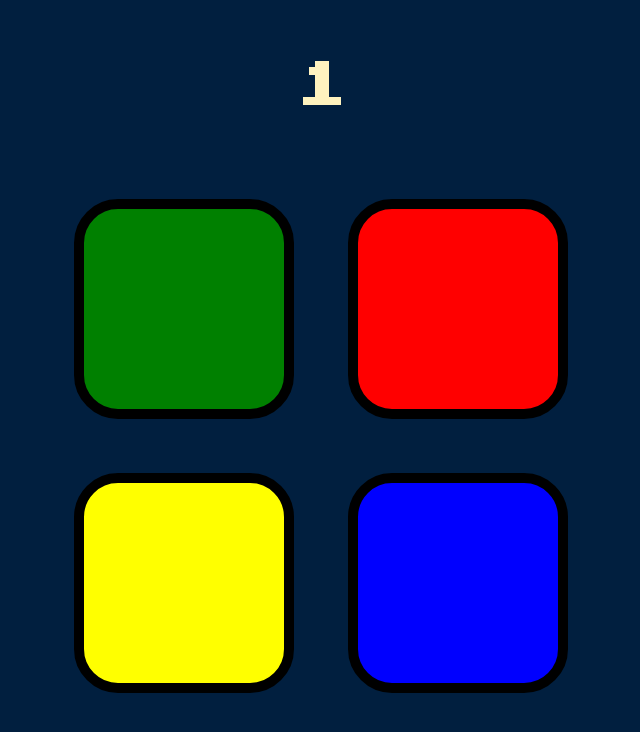
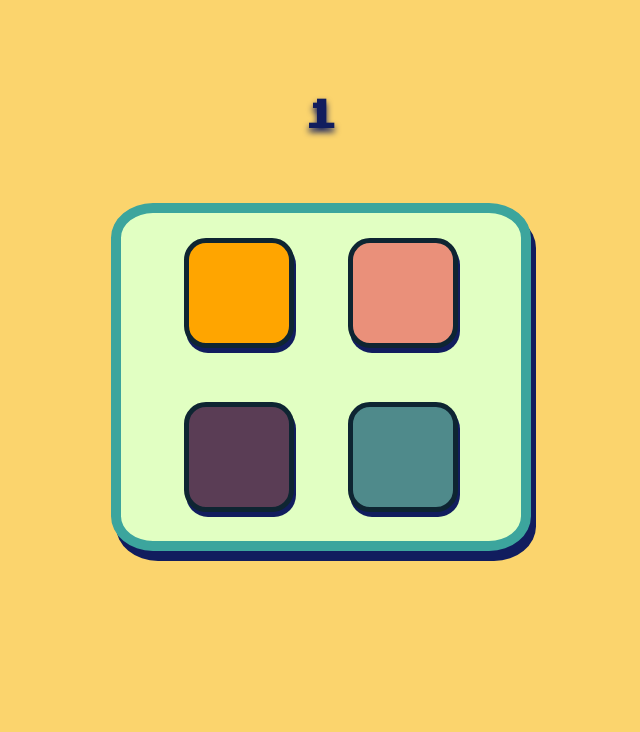
Before and after one commit to pflsbarbosa/SimonGame, a plain HTML site: page index.html in a window 1280 px wide. Shown: the whole page, without its empty margins (319-959 px from the left). Drawn offline with nearby package versions, Linux system fonts and the light colour scheme.

Commit message:
improving

```diff
--- a/game.js
+++ b/game.js
@@ -1,4 +1,3 @@
-
 var buttonColours = ["red", "blue", "green", "yellow"]; //4 colours
 var gamePattern = [];
 var userClickedPattern = [];
@@ -8,7 +7,7 @@
 
 countDown(4); //this function must be called hear
 
-$(document).keypress(function() {
+$(document).keypress(function () {
   if (!started) {
     $("#level-title").text("Level " + level);
     nextSequence(); //reset the userClickedPattern
@@ -16,7 +15,7 @@
   }
 });
 
-$(".btn").click(function() {
+$(".btn").click(function () {
 
   var userChosenColour = $(this).attr("id");
   userClickedPattern.push(userChosenColour);
@@ -25,7 +24,7 @@
   animatePress(userChosenColour);
 
   //2. Call checkAnswer() after a user has clicked and chosen their answer, passing in the index of the last answer in the user's sequence.
-  checkAnswer(userClickedPattern.length-1);
+  checkAnswer(userClickedPattern.length - 1);
 });
 
 
@@ -38,7 +37,7 @@
     console.log("success");
 
     //4. If the user got the most recent answer right in step 3, then check that they have finished their sequence with another if statement.
-      if (userClickedPattern.length === gamePattern.length){
+    if (userClickedPattern.length === gamePattern.length) {
 
       //5. Call nextSequence() after a 1000 millisecond delay.
       setTimeout(function () {
@@ -97,23 +96,27 @@
   level = 0;
   gamePattern = [];
   started = false;
-setTimeout(function(){
+  setTimeout(function () {
     countDown(4);
-},1500);
+  }, 1500);
 
 };
 
-function countDown(setCounter){
+function countDown(setCounter) {
   var counter = setCounter;
-  var interval = setInterval(function() {
+  var interval = setInterval(function () {
     counter--;
     $("h1").text(counter).fadeIn(100).fadeOut(100).fadeIn(100);
     // Display 'counter' wherever you want to display it.
-      if (counter == 0) {
+    if ((counter == 0)) {
       // Display a login box
       clearInterval(interval);
       $("#level-title").text("Level " + level);
       $("h1").text("Press any key and memorize the color or sound")
+    } else if (counter != 0 && started == true) {
+      // Display a login box
+      clearInterval(interval);
+      $("#level-title").text("Level " + level);
     }
   }, 1500);
 }
--- a/index.html
+++ b/index.html
@@ -3,16 +3,17 @@
 
 <head>
   <meta charset="utf-8">
-  <title>Simon</title>
+  <title>Simon Game</title>
   <link rel="stylesheet" href="styles.css">
   <link href="https://fonts.googleapis.com/css?family=Press+Start+2P" rel="stylesheet">
-
+  <!-- icons -->
+  <link rel="icon" href="simonGame.ico">
 </head>
 
 <body>
   <h1 id="level-title">Starting the Simon Game...</h1>
-  <div class="container">
-    <div lass="row">
+  <div  class="container">
+  <div  id="myBox" class="col-lg-4 col-md-2 col-sm-2">
 
       <div type="button" id="green" class="btn green">
 
@@ -21,9 +22,7 @@
       <div type="button" id="red" class="btn red">
 
       </div>
-    </div>
 
-    <div class="row">
 
       <div type="button" id="yellow" class="btn yellow">
 
--- a/styles.css
+++ b/styles.css
@@ -1,18 +1,26 @@
 body {
   text-align: center;
-  background-color: #011F3F;
+  text-shadow: 0px 4px 6px #111d5e;
+  background-color:#fbd46d;
+  margin: 0;
+  padding: 0;
 }
-
+#myBox{
+  margin-top: 50px;;
+  background-color: #e1ffc2;
+  border-radius: 10%;
+}
 #level-title {
   font-family: 'Press Start 2P', cursive;
-  font-size: 3rem;
-  margin:  5%;
-  color: #FEF2BF;
+  font-size: 2rem;
+  margin-top: 100px;
+  color: #111d5e;
 }
 
 .container {
   display: block;
-  width: 50%;
+  height: 100%;
+  width: 100%;
   margin: auto;
 
 }
@@ -20,31 +28,39 @@
 .btn {
   margin: 25px;
   display: inline-block;
-  height: 200px;
-  width: 200px;
-  border: 10px solid black;
+  height: 100px;
+  width: 100px;
+  border: 5px solid #0e2532 ;
   border-radius: 20%;
+  box-shadow: 2px 5px #111d5e;
 }
+body > div.container > div{
+  border:10px solid #3ca59d;
+  box-shadow: 5px 10px #111d5e;
+  width: 400px;
+  height: 100%;
+  display:inline-block;
+}
+
 
 .game-over {
   background-color: red;
-  opacity: 0.8;
 }
 
-.red {
-  background-color: red;
+.red { /* Dark Salmon */
+  background-color: #ea907a;
 }
 
 .green {
-  background-color: green;
+  background-color: orange;
 }
 
-.blue {
-  background-color: blue;
+.blue {  /* oliver */
+  background-color: #4f8a8b;
 }
 
-.yellow {
-  background-color: yellow;
+.yellow {  /* Purple Taupe */
+  background-color: #5a3d55;
 }
 
 .pressed {
```
Also changed, not shown: simonGame.ico (added). Lines whose indentation alone changed are shown as unchanged.
